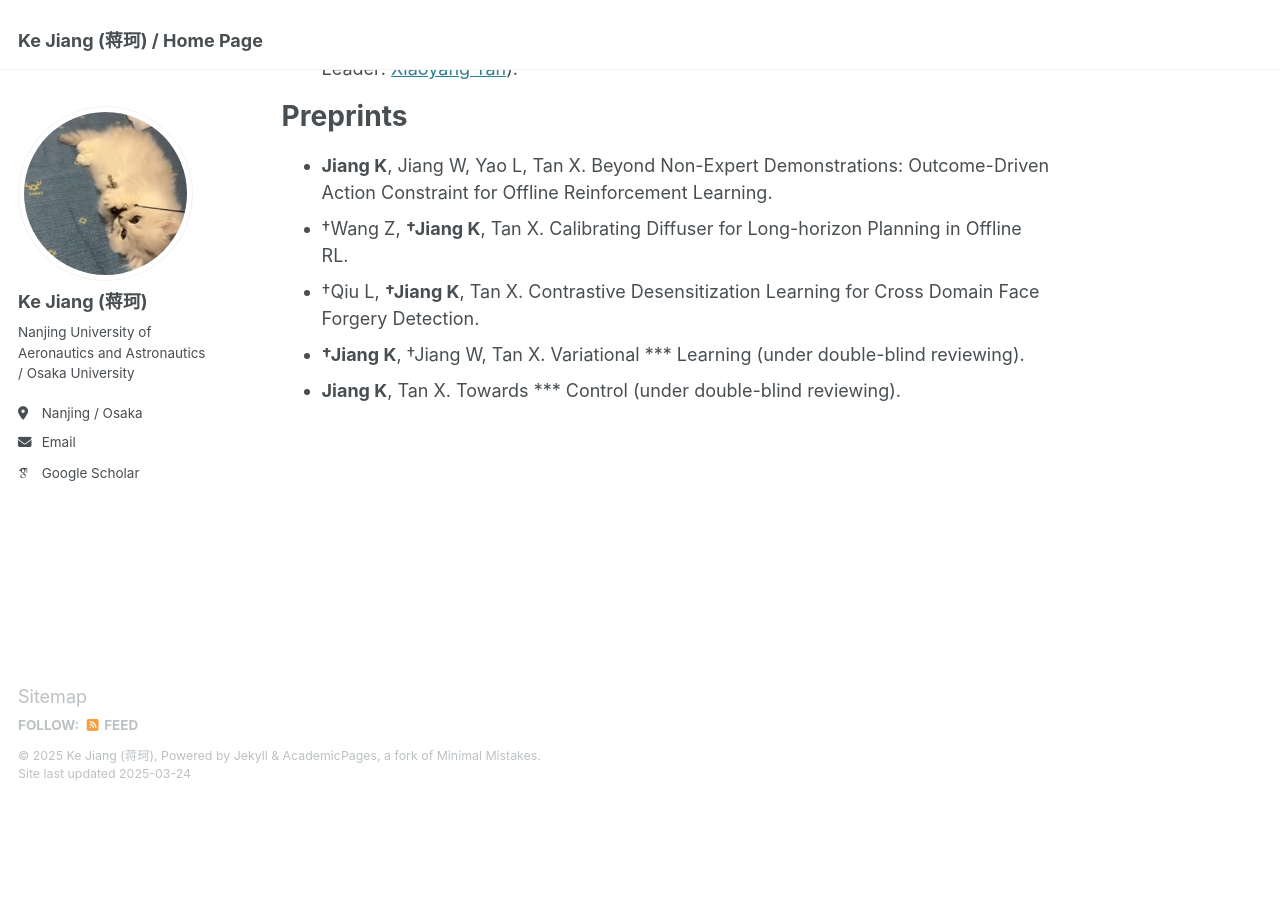
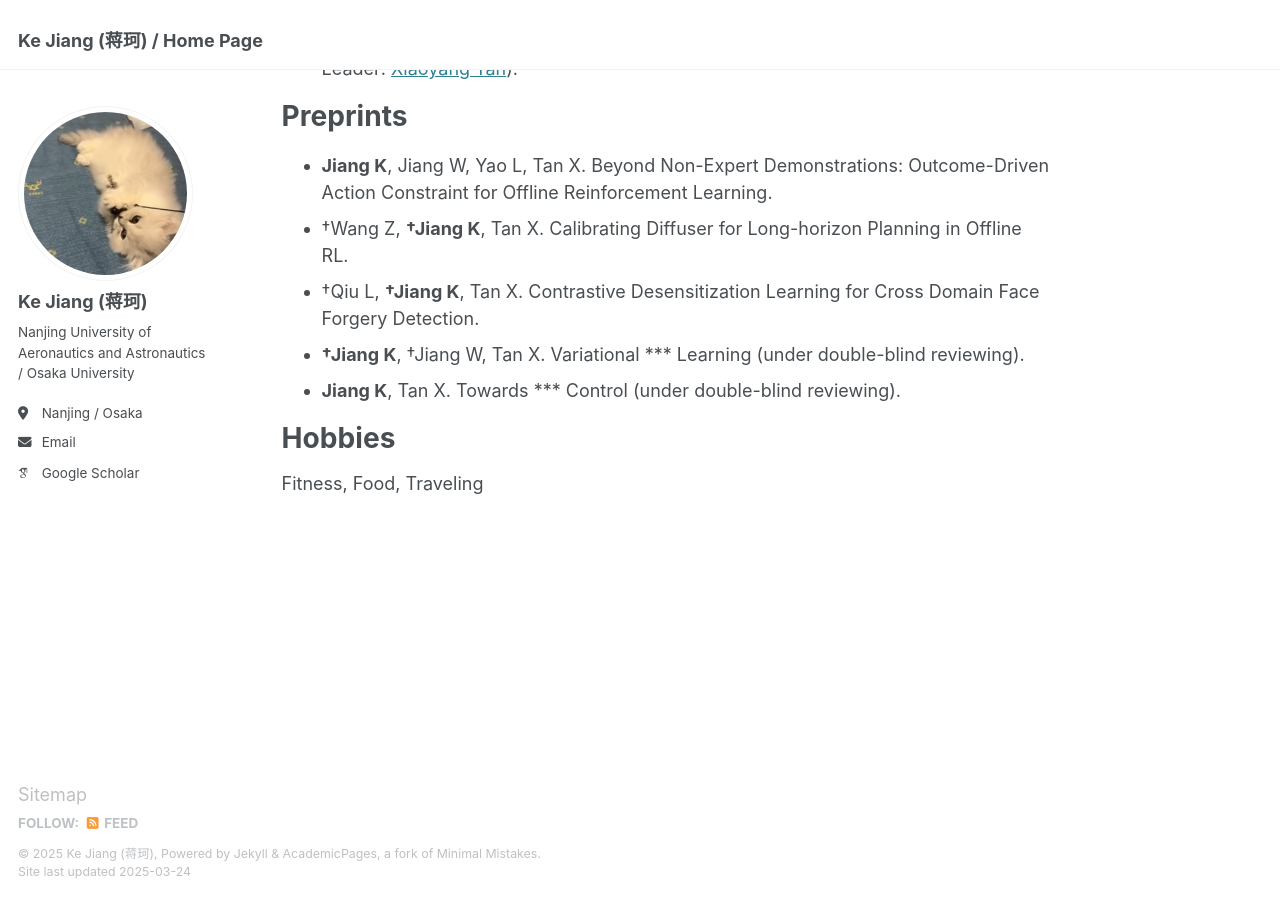
Before and after one commit to Jack10843/Jack10843.github.io, a Jekyll site: the page built from _pages/about.md, in a window 1280 px wide and 900 px high, scrolled down 1198 px. Built offline with Jekyll 4.4.1, drawn with Linux system fonts in a browser that asks for light colours; some web fonts are replaced; before the commit the page ends 2000 px from its top, so only the background shows below that.

Commit message:
Update about.md

```diff
--- a/_pages/about.md
+++ b/_pages/about.md
@@ -42,3 +42,7 @@ Preprints
  - †Qiu L, **†Jiang K**, Tan X. Contrastive Desensitization Learning for Cross Domain Face Forgery Detection.
  - **†Jiang K**, †Jiang W, Tan X. Variational *** Learning (under double-blind reviewing).
  - **Jiang K**, Tan X. Towards *** Control (under double-blind reviewing).
+
+Hobbies
+======
+Fitness, Food, Traveling
```
